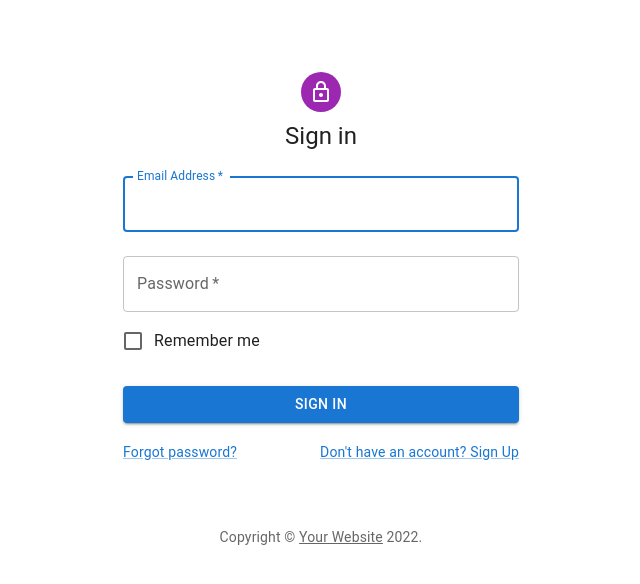
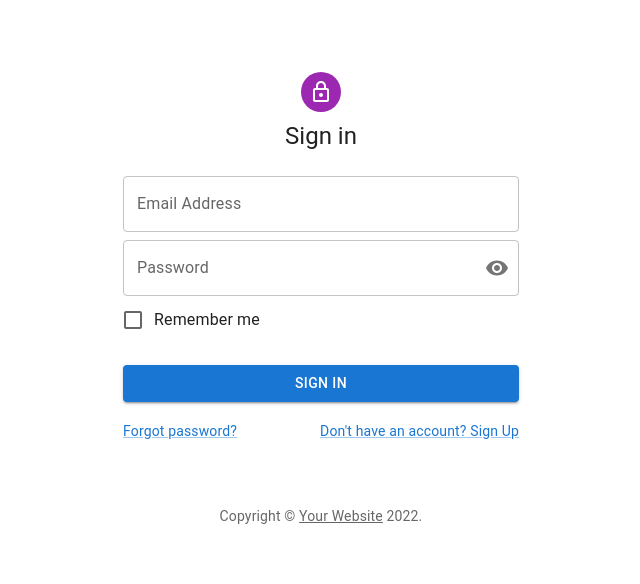
Before and after one commit to gustavo81988/react_demo_front, a React (Create React App) app: page / in a window 1280 px wide. Shown: the top 584 px of the page, without its empty margins (319-959 px from the left). Built offline with nearby package versions, Linux system fonts and the light colour scheme.

Commit message:
sign in form validation

```diff
--- a/src/scenes/auth/SignIn.js
+++ b/src/scenes/auth/SignIn.js
@@ -1,17 +1,25 @@
 import * as React from 'react';
 import Avatar from '@mui/material/Avatar';
-import Button from '@mui/material/Button';
 import CssBaseline from '@mui/material/CssBaseline';
-import TextField from '@mui/material/TextField';
-import FormControlLabel from '@mui/material/FormControlLabel';
-import Checkbox from '@mui/material/Checkbox';
-import Link from '@mui/material/Link';
-import Grid from '@mui/material/Grid';
-import Box from '@mui/material/Box';
+import {
+  TextField, Button, Box, Grid, Container,OutlinedInput,InputAdornment,
+  InputLabel,IconButton,FormControl,FormHelperText,
+  Link,FormControlLabel,Checkbox,Typography
+} from '@mui/material';
+import Visibility from '@mui/icons-material/Visibility';
+import VisibilityOff from '@mui/icons-material/VisibilityOff';
 import LockOutlinedIcon from '@mui/icons-material/LockOutlined';
-import Typography from '@mui/material/Typography';
-import Container from '@mui/material/Container';
 import { createTheme, ThemeProvider } from '@mui/material/styles';
+import { yupResolver } from '@hookform/resolvers/yup';
+import * as yup from "yup";
+import { useForm, Controller } from "react-hook-form";
+import {useState,useEffect} from 'react';
+
+const schema = yup.object({
+  email: yup.string().email('Must be a valid email').required('Required field'),
+  password: yup.string().required('Required field'),
+}).required();
+
 
 function Copyright(props) {
   return (
@@ -29,13 +37,62 @@ function Copyright(props) {
 const theme = createTheme();
 
 export default function SignIn() {
-  const handleSubmit = (event) => {
+  const [isLoading, setIsLoading] = useState(false);
+  const [values, setValues] = React.useState({
+    password: '',
+    showPassword: false,
+  });
+
+  const handleChange = (prop) => (event) => {
+    setValues({ ...values, [prop]: event.target.value });
+  };
+
+  const handleClickShowPassword = () => {
+    setValues({
+      ...values,
+      showPassword: !values.showPassword,
+    });
+  };
+
+  const handleMouseDownPassword = (event) => {
     event.preventDefault();
-    const data = new FormData(event.currentTarget);
-    console.log({
-      email: data.get('email'),
-      password: data.get('password'),
-    });
+  };
+
+  const { control, handleSubmit,setError, formState:{ errors } } = useForm({
+    defaultValues: {
+      email: '',
+      password: ''
+    },
+    resolver: yupResolver(schema)
+  });
+
+  const onSubmit = async (data) => {
+    setIsLoading(true);
+    try{
+      const response = await fetch('http://127.0.0.1:8000/api/auth/login',{
+        method: 'POST',
+        body:JSON.stringify({
+          email: data.email,
+          password: data.password,
+          returnSecureToken: true,
+        }),
+        headers:{
+          'Accept': 'application/json',
+          'Content-type': 'application/json'
+        }
+      });
+
+      const resp = await response.json();
+
+      if (response.ok) {
+        console.log(resp);
+      }else{
+        console.log(resp);
+      }
+    }catch(err){
+      console.log(err);
+    }
+    setIsLoading(false);
   };
 
   return (
@@ -56,27 +113,49 @@ export default function SignIn() {
           <Typography component="h1" variant="h5">
             Sign in
           </Typography>
-          <Box component="form" onSubmit={handleSubmit} noValidate sx={{ mt: 1 }}>
-            <TextField
+          <Box component="form" onSubmit={handleSubmit(onSubmit)} noValidate sx={{ mt: 1 }}>
+            <Controller
+              name="email"
+              control={control}
+              render={({ field }) => <TextField
               margin="normal"
-              required
               fullWidth
-              id="email"
               label="Email Address"
-              name="email"
-              autoComplete="email"
-              autoFocus
+              error={errors.email?.message ? true : false}
+              helperText={errors.email?.message}
+              {...field} />}
             />
-            <TextField
-              margin="normal"
-              required
-              fullWidth
-              name="password"
-              label="Password"
-              type="password"
-              id="password"
-              autoComplete="current-password"
-            />
+
+            <FormControl fullWidth>
+              <InputLabel htmlFor="outlined-adornment-password">Password</InputLabel>
+              <Controller
+                name="password"
+                control={control}
+                render={({ field }) => <OutlinedInput
+                fullWidth
+                type="password"
+                label="Password"
+                error={errors.password?.message ? true : false}
+                type={values.showPassword ? 'text' : 'password'}
+                value={values.password}
+                onChange={handleChange('password')}
+                endAdornment={
+                  <InputAdornment position="end">
+                    <IconButton
+                      aria-label="toggle password visibility"
+                      onClick={handleClickShowPassword}
+                      onMouseDown={handleMouseDownPassword}
+                      edge="end"
+                    >
+                      {values.showPassword ? <VisibilityOff /> : <Visibility />}
+                    </IconButton>
+                  </InputAdornment>
+                }
+                {...field} />}
+              />
+              <FormHelperText error >{errors.password?.message}</FormHelperText>
+            </FormControl>
+
             <FormControlLabel
               control={<Checkbox value="remember" color="primary" />}
               label="Remember me"
--- a/src/scenes/auth/SignUp.js
+++ b/src/scenes/auth/SignUp.js
@@ -20,7 +20,7 @@ const schema = yup.object({
   firstName: yup.string().required('Required field'),
   lastName: yup.string().required('Required field'),
   email: yup.string().email('Must be a valid email').required('Required field'),
-  password: yup.string().min(4,'Must be at least 4 characters').max(15,'Must be at most 15 characters').required(),
+  password: yup.string().min(4,'Must be at least 4 characters').max(15,'Must be at most 15 characters').required('Required field'),
   confirmPassword: yup.string()
     .oneOf( [yup.ref("password"),''],'Password does not match').required('Required field'),
 }).required();
```
